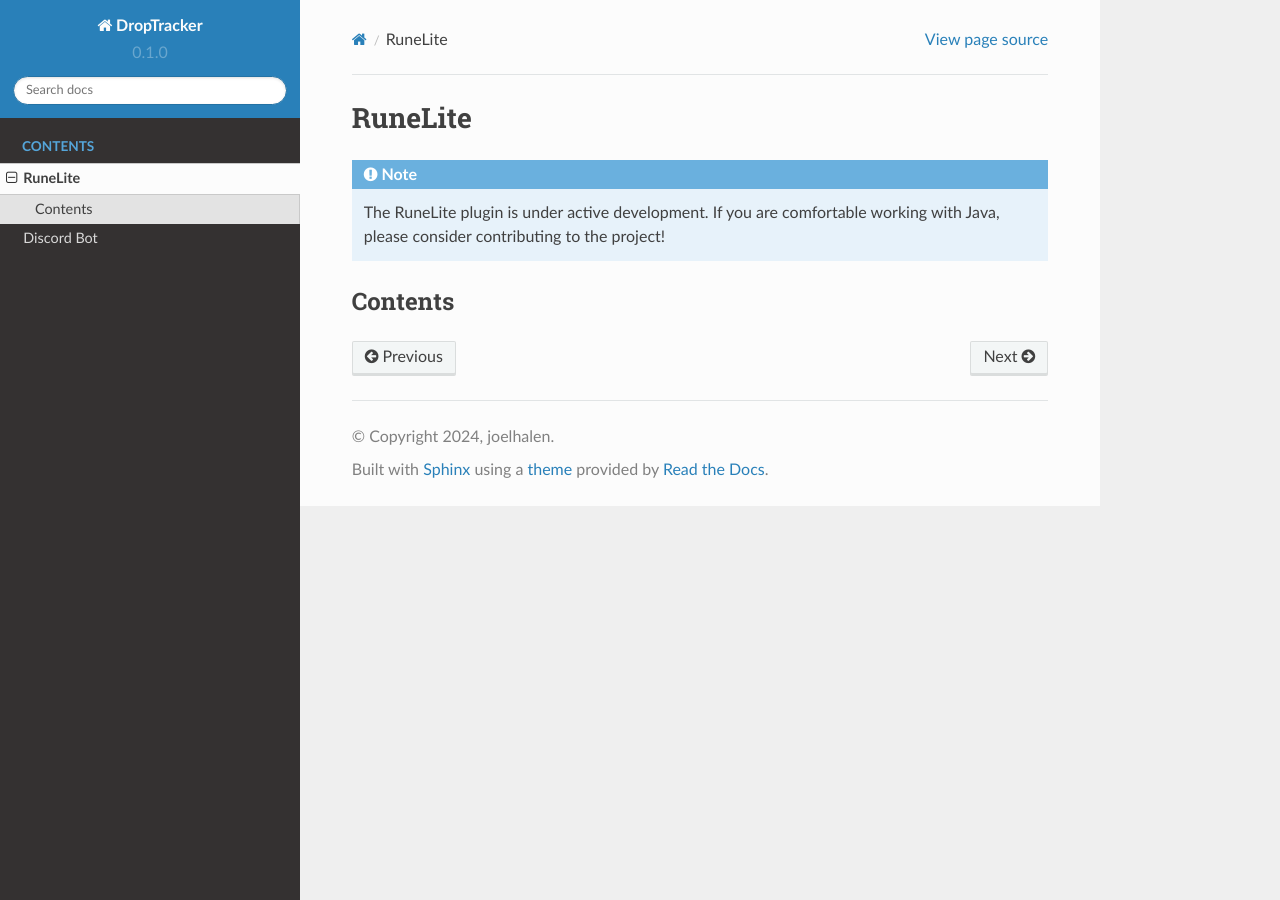
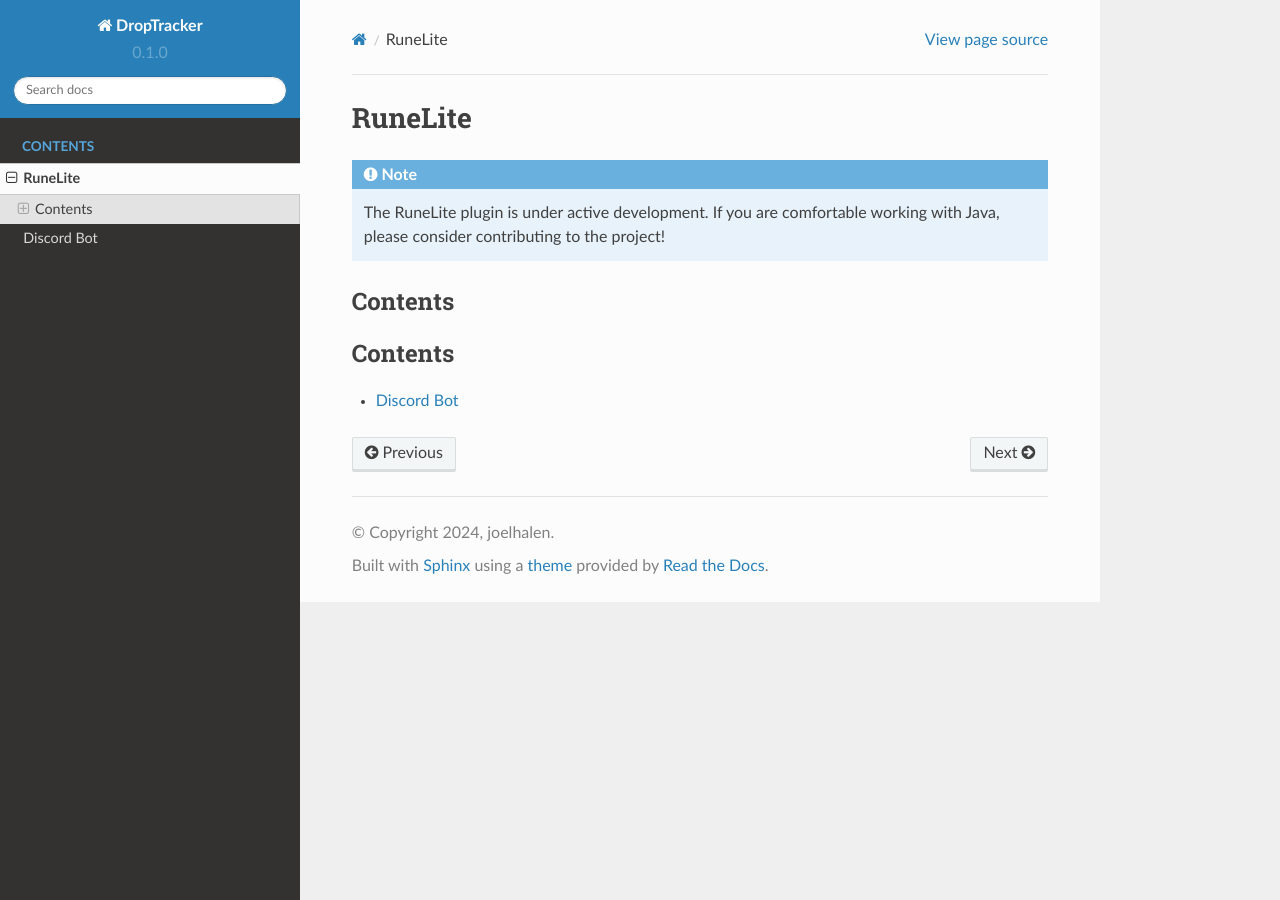
Before and after one commit to joelhalen/droptracker-docs, a Sphinx documentation site: the page built from docs/source/runelite.rst, in a window 1280 px wide. Built offline with Sphinx 7.4.7 and the Read the Docs theme 2.0.0, drawn with Linux system fonts in a browser that asks for light colours; pages that are not in the unit, such as notebooks, are missing from menus.

Commit message:
Update runelite.rst

```diff
--- a/docs/source/runelite.rst
+++ b/docs/source/runelite.rst
@@ -10,7 +10,10 @@
 --------
 
 .. toctree::
+   :maxdepth: 2
+   :caption: Contents
 
    welcome
    runelite
-   discord
+   discord_bot
+   getting_started
```
